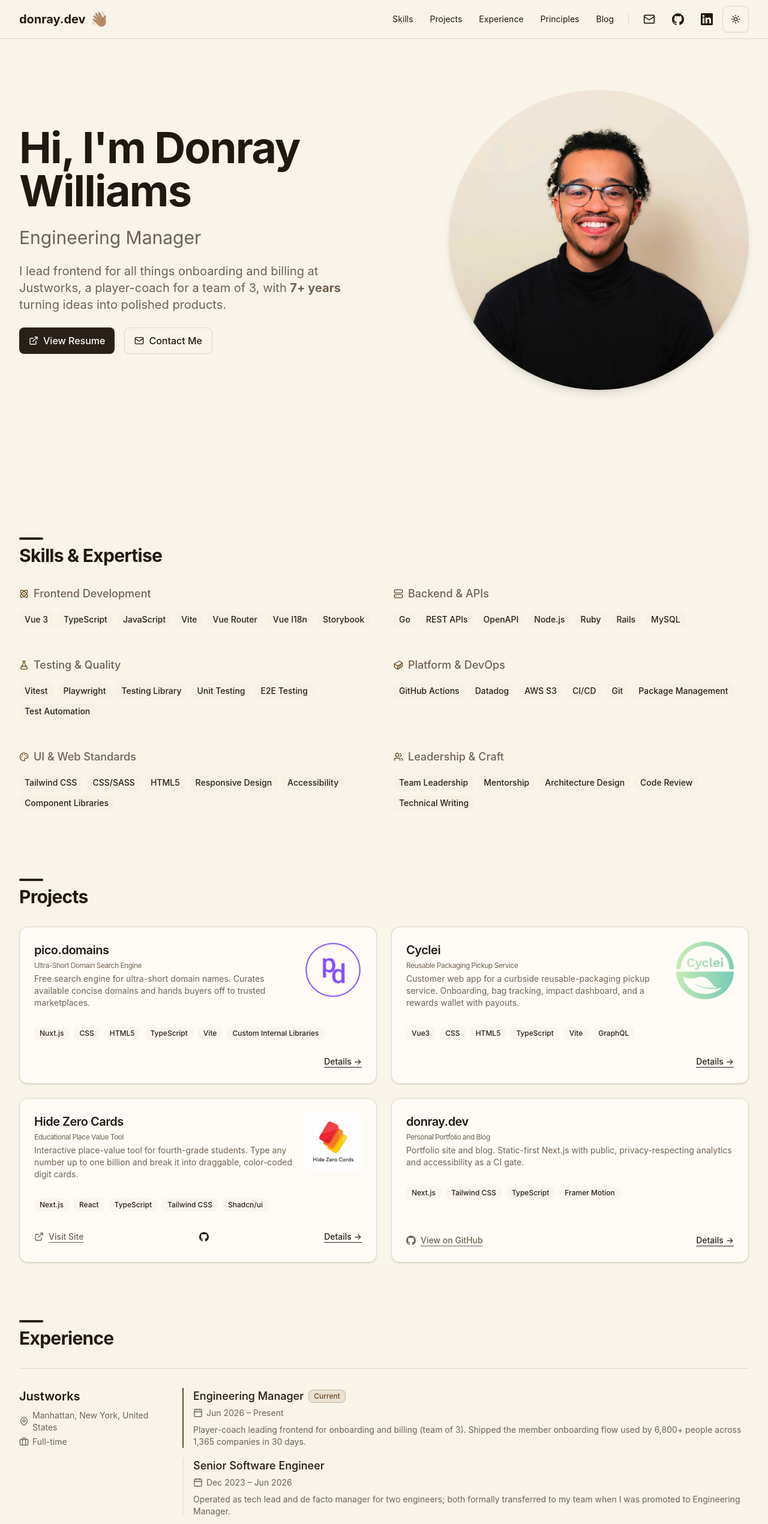
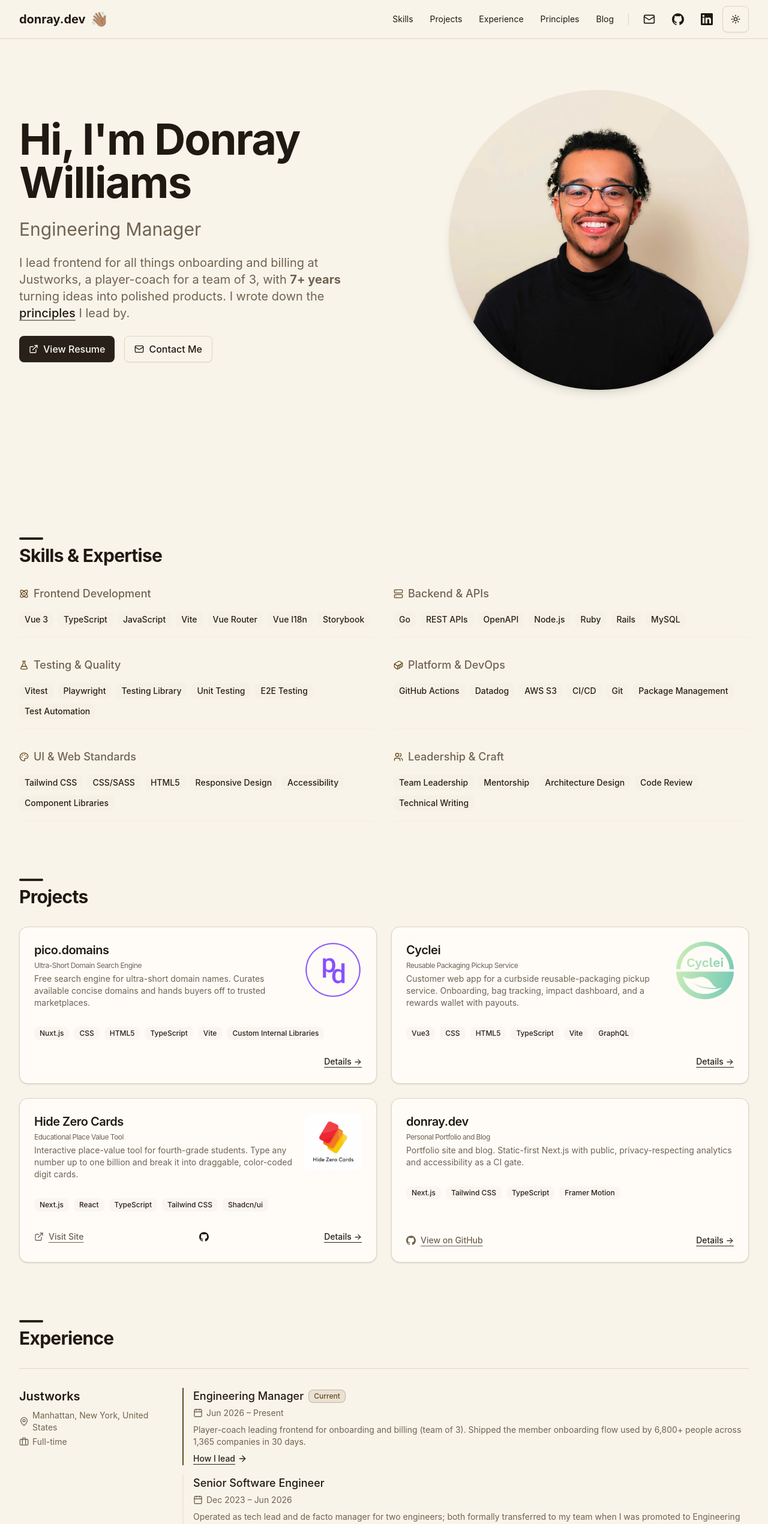
Before and after one commit to wdonray/donray.dev, a Next.js app: page / in a window 1280 px wide. Shown: the top 2541 px of the page at 60% size. Built offline with nearby package versions, Linux system fonts and the light colour scheme.

Commit message:
feat: link principles page from hero and experience section

```diff
--- a/src/components/experience.tsx
+++ b/src/components/experience.tsx
@@ -4,7 +4,13 @@ import { motion, AnimatePresence } from "framer-motion";
 import { useInView } from "framer-motion";
 import { useRef, useState } from "react";
 import { Badge } from "@/components/ui/badge";
-import { MapPin, Calendar, Briefcase, ChevronDown } from "lucide-react";
+import {
+  MapPin,
+  Calendar,
+  Briefcase,
+  ChevronDown,
+  ArrowRight,
+} from "lucide-react";
 import { SectionHeader } from "@/components/ui/section-header";
 import { fadeInUp } from "@/lib/animations";
 
@@ -18,6 +24,7 @@ interface ExperienceItem {
     title: string;
     period: string;
     description?: string;
+    link?: { href: string; label: string };
   }[];
 }
 
@@ -97,6 +104,15 @@ function JobEntry({
                   {pos.description}
                 </p>
               )}
+              {pos.link && (
+                <a
+                  href={pos.link.href}
+                  className="mt-2 inline-flex items-center gap-1 text-sm font-medium text-primary underline underline-offset-4 hover:opacity-80"
+                >
+                  {pos.link.label}
+                  <ArrowRight className="size-4" aria-hidden="true" />
+                </a>
+              )}
             </div>
           ))}
         </div>
@@ -158,6 +174,7 @@ export default function Experience() {
           period: "Jun 2026 – Present",
           description:
             "Player-coach leading frontend for onboarding and billing (team of 3). Shipped the member onboarding flow used by 6,800+ people across 1,365 companies in 30 days.",
+          link: { href: "/principles", label: "How I lead" },
         },
         {
           title: "Senior Software Engineer",
--- a/src/components/hero.tsx
+++ b/src/components/hero.tsx
@@ -3,6 +3,7 @@
 import { Button } from "@/components/ui/button";
 import { ExternalLink, Mail } from "lucide-react";
 import Image from "next/image";
+import Link from "next/link";
 import { motion } from "framer-motion";
 import { fadeInUpWithDelay, imageScale } from "@/lib/animations";
 
@@ -46,7 +47,14 @@ export default function Hero() {
             I lead frontend for all things onboarding and billing at Justworks,
             a player-coach for a team of 3, with{" "}
             <span className="font-bold">{yearsSince2019}+ years</span> turning
-            ideas into polished products.
+            ideas into polished products. I wrote down the{" "}
+            <Link
+              href="/principles"
+              className="font-medium text-foreground underline decoration-primary/50 underline-offset-4 hover:decoration-primary"
+            >
+              principles
+            </Link>{" "}
+            I lead by.
           </motion.p>
 
           <motion.div
```
